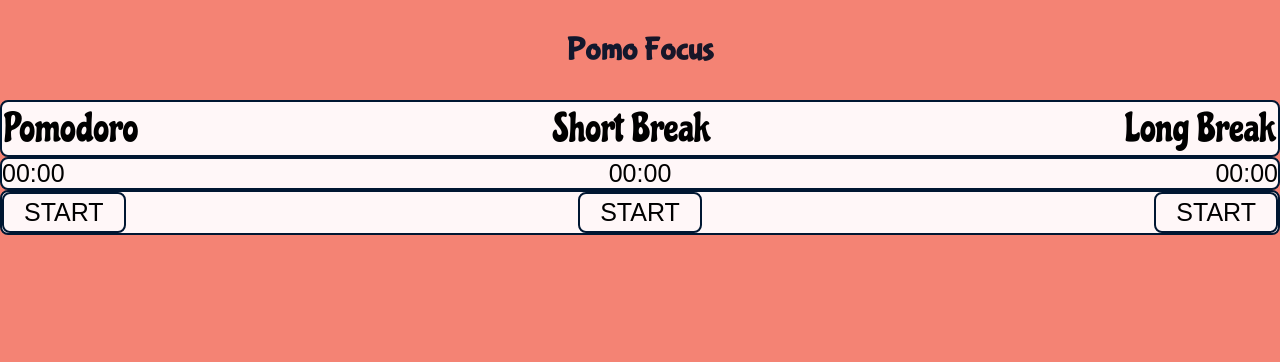
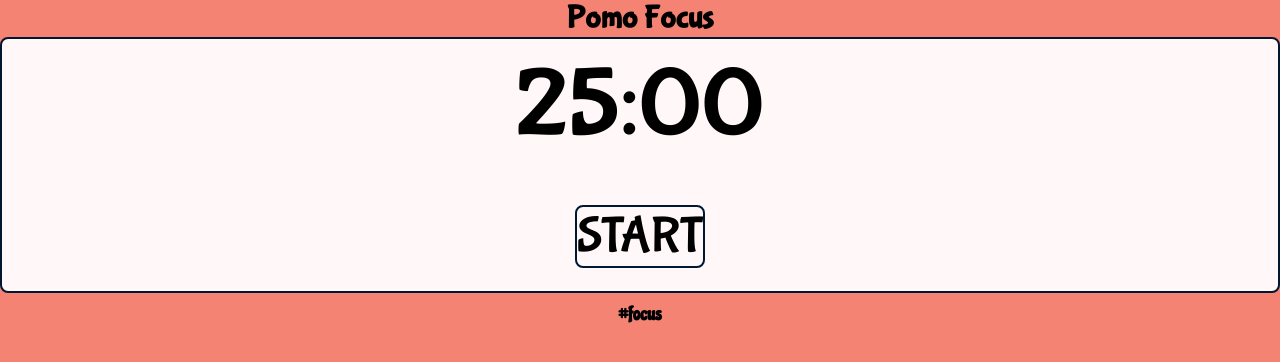
Before and after one commit to trueilorp/POMO-FOCUS, a plain HTML site: page index.html in a window 1280 px wide. Drawn offline with Linux system fonts and the light colour scheme.

Commit message:
simplified

```diff
--- a/index.html
+++ b/index.html
@@ -5,25 +5,21 @@
     <meta name="viewport" content="width=device-width, initial-scale=1.0">
     <link rel="stylesheet" href="style.css">
     <title>Pomo Focus</title>
+    <link rel="website icon" type="png" href="/images/SD.png">
 </head>
 <body>
-    <div class="pomo-container">
-        <h1>Pomo Focus</h1>
-        <div class="pomo-board">
-            <div class="pomo-timer">Pomodoro</div>
-            <div class="short-break">Short Break</div>
-            <div class="long-break">Long Break</div>
-        </div>
-        <div class="timer">
-            <span>00:00</span>
-            <span>00:00</span>
-            <span>00:00</span>
-        </div>
-        <div class="timer">
-            <button class="start-timer">START</button>
-            <button class="start-timer">START</button>
-            <button class="start-timer">START</button>
-        </div>
+    <h1>Pomo Focus</h1>
+    <div class="timer">
+        <div>25:00</div>
+        <button class="button">START</button>
     </div>
+    <div class="focus">
+        <h3>#focus</h3>
+    </div>
+
 </body>
 </html>
+
+<!--<footer>
+        <p class="copyright">&copy; 2024 Trueilorp. All rights reserved.</p>
+    </footer>-->
--- a/style.css
+++ b/style.css
@@ -22,16 +22,7 @@ h1 {
     display: flex;
     justify-content: center;
     align-items: center;
-    height: 100px;
-    margin: 0;
     font-family: 'Bubble', sans-serif;
-    background-image: url('images/DSC07849.jpg');
-    background-size: cover;
-    color: transparent;
-    -webkit-background-clip: text;
-    background-clip: text;
-    mask-image: url('images/DSC07817.jpg'); /* Use an image as a mask */
-    mask-size: cover;
 }
 
 body{
@@ -39,67 +30,44 @@ body{
     /*margin: 100px 0 0 100px;*/
 }
 
-.pomo-board{
+footer {
+    position: fixed;
+    left: 0;
+    bottom: 0;
     width: 100%;
-    display: flex;
-    justify-content: space-between;
-    border: 2px solid rgb(0, 23, 50);
-    font-size: 40px;
-    font-family: 'Chicle', sans-serif;
-    text-align: center;
-    background-color: #fff7f8;
-    border-radius: 8px;
-    padding: 2px 2px 2px 2px;
-}
-
-.pomo-timer{
-    display: flex;
-    justify-content: center;
-    align-items: center;
-    text-align: center;
-}
-
-.short-break{
-    display: flex;
-    justify-content: center;
-    align-items: center;
-    text-align: center;
-}
-
-.long-break{
-    display: flex;
-    justify-content: center;
-    align-items: center;
     text-align: center;
 }
 
 .timer{
-    width: 100%;
-    display: flex;
-    justify-content: space-between;
+    text-align: center;
+    padding: 10px;
+
     border: 2px solid rgb(0, 23, 50);
-    font-size: 25px;
-    font-family: 'x', sans-serif;
-    text-align: center;
+    font-size: 100px;
+    font-family: 'Bubble', sans-serif;
     background-color: #fff7f8;
     border-radius: 8px;
 }
 
-.start-timer{
-    display: flex;
-    justify-content: space-between;
+.button{
     border: 2px solid rgb(0, 23, 50);
-    font-size: 25px;
-    font-family: 'x', sans-serif;
-    text-align: center;
+    font-size: 50px;
+    font-family: 'Bubble', sans-serif;
     background-color: #fff7f8;
     border-radius: 8px;
-    padding: 4px 20px 4px 20px;
     cursor: pointer;
-    transition: background-color 0.3s ease;
 }
-.start-timer:hover{
-    background-color: rgb(157, 154, 152);
+
+.focus{
+    margin-top: 10px;
+    text-align: center;
+    font-size: medium;
+    font-family: 'Chicle', sans-serif;
+}
+
+.copyright{
+    background-color: aliceblue;
+    padding: 0px 20px 0px 20px;
 }
 
 /*
```
Also changed, not shown: images/SD.png (added).
